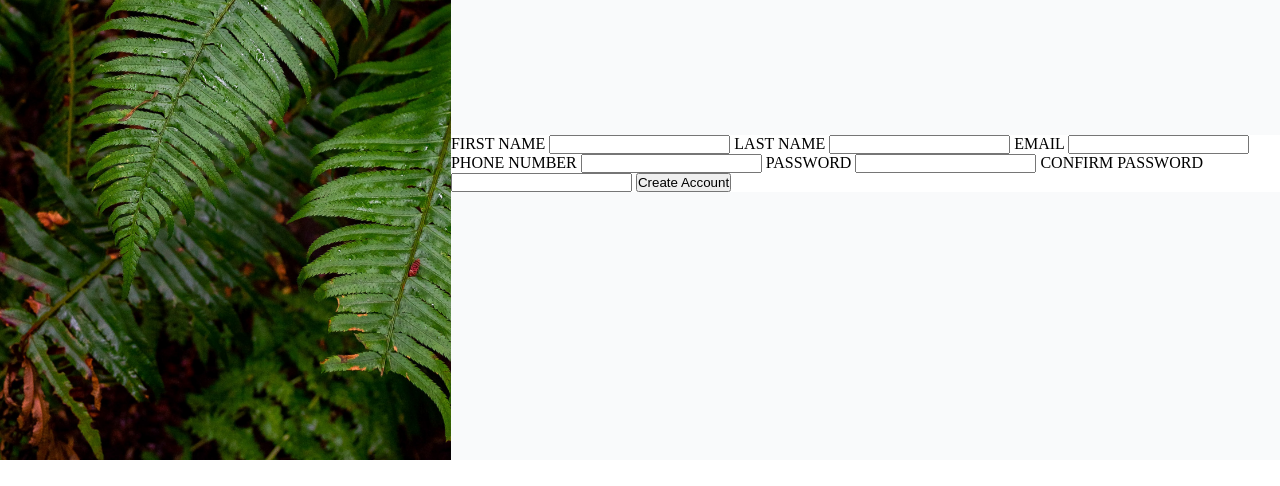
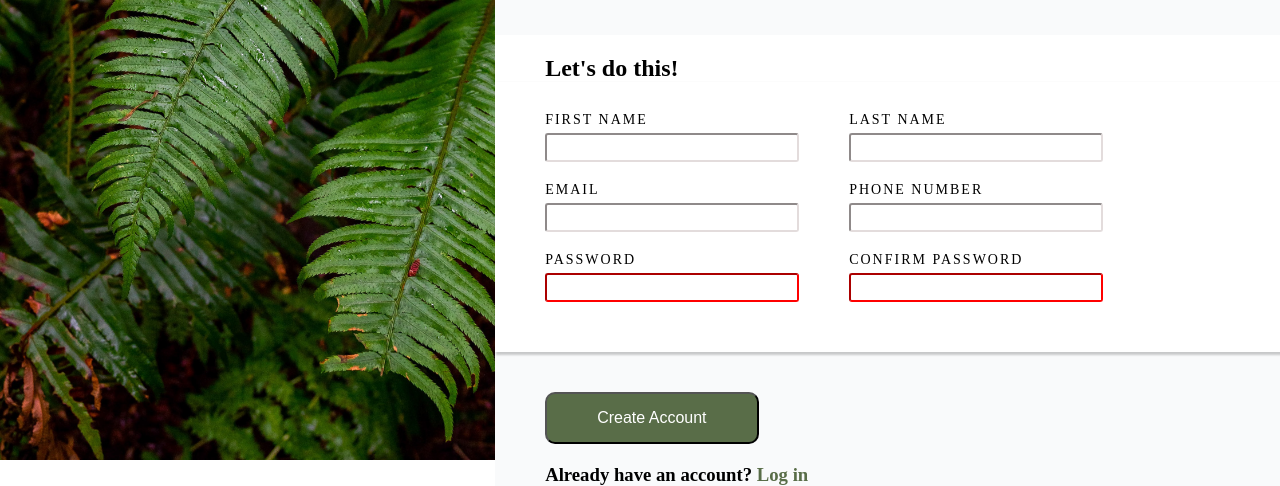
Before and after one commit to Last-Uchiha18/sign-up-form, a plain HTML site: page index.html in a window 1280 px wide. Shown: the part 340-826 px from the top of the page. Before the commit the page ends 800 px from the top, so only its background shows below. Drawn offline with Linux system fonts and the light colour scheme.

Commit message:
Adding the form and the footer section containing button and sign in link

```diff
--- a/index.html
+++ b/index.html
@@ -27,30 +27,59 @@
                 </h2>
             </div>
 
+            <div class = "form-title">
+                <h2>Let's do this!</h2>
+            </div>
+
             <form action="#">
-                    <label for="first_name">FIRST NAME</label>
-                    <input type="text" name="first_name" id="first_name">
 
-                    <label for="last_name">LAST NAME</label>
-                    <input type="" name="last_name" id="last_name">
+                <div class="group">
 
-                    <label for="email">EMAIL</label>
-                    <input type="email" name="user_email" id="email">
+                    <div class = "sec">
+                        <label for="first_name">FIRST NAME</label>
+                        <input type="text" name="first_name" id="first_name">
+                    </div>
 
-                    <label for="phone_number">PHONE NUMBER</label>
-                    <input type="number" name="phone_number" id="phone_number">
+                    <div class = "sec">
+                        <label for="email">EMAIL</label>
+                        <input type="email" name="user_email" id="email">
+                    </div>
 
-                    <label for="password">PASSWORD</label>
-                    <input type="password" name="user_password" id="password">
+                    <div class = "sec">
+                        <label for="password">PASSWORD</label>
+                        <input type="password" name="user_password" id="password" required>
+                    </div>
 
-                    <label for="confirm_password">CONFIRM PASSWORD</label>
-                    <input type="password" name="confirm_password" id="confirm_password">
+                </div>
 
-                <button type="submit">Create Account</button>
+                <div class="group">
+
+                    <div class="sec">
+                        <label for="last_name">LAST NAME  </label>
+                        <input type="" name="last_name" id="last_name">
+                    </div>
+
+                    <div class = "sec">
+                        <label for="phone_number">PHONE NUMBER</label>
+                        <input type="phone" name="phone_number" id="phone_number">
+                    </div>
+
+                    <div class = "sec">
+                        <label for="confirm_password">CONFIRM PASSWORD</label>
+                        <input type="password" name="confirm_password" id="confirm_password" required>
+                    </div>
+
+                </div>
+
             </form>
 
+            <div class="footer">
+                <button type="submit">Create Account</button>
+                <h3>Already have an account? <a href="#">Log in</a></h3>
+            </div>
 
         </div>
+
     </div>
 </body>
 </html>
--- a/styles.css
+++ b/styles.css
@@ -47,11 +47,10 @@ img {
     background-color: rgb(249, 250, 251);
     display: flex;
     flex-direction: column;
-    align-items: center;
 }
 
 .header {
-    padding: 150px 150px 150px 50px;
+    padding: 150px 150px 50px 50px;
     font-size: 1.1rem;
 }
 
@@ -59,6 +58,64 @@ img {
     margin-bottom: 20px;
 }
 
+label {
+    font-size: 14px;
+    letter-spacing: 2px;
+}
+
+/* ------------------------------------------------------------------ */
+
+.form-title {
+    padding-left: 50px;
+    background-color: white;
+    padding-top: 20px;
+}
+
 form {
-  background-color: white;
+    background-color: white;
+    padding: 30px 50px 30px 50px;
+    display: flex;
+    justify-content: flex-start;
+    gap: 50px;
+    box-shadow: 2px 2px 2px 1px rgba(0, 0, 0, 0.2);
 }
+
+input {
+    width: 250px;
+    height: 25px;
+    margin-bottom: 20px;
+    border-color: rgb(227, 220, 220);
+    border-radius: 3px;;
+}
+
+.sec {
+    display: flex;
+    flex-direction: column;
+    gap: 5px;
+}
+
+/* ------------------------------------------------------------------ */
+
+.footer {
+    padding-left: 50px;
+    padding-top: 40px;
+}
+
+button {
+    background-color: #596D48;
+    padding: 15px 50px;
+    color: white;
+    border-radius: 10px;
+    margin-bottom: 20px;
+    font-size: 16px;
+}
+
+a {
+    text-decoration: none;
+    color: #596D48;
+}
+
+input:required {
+    background-color: white;
+    border-color: red;
+}
```
